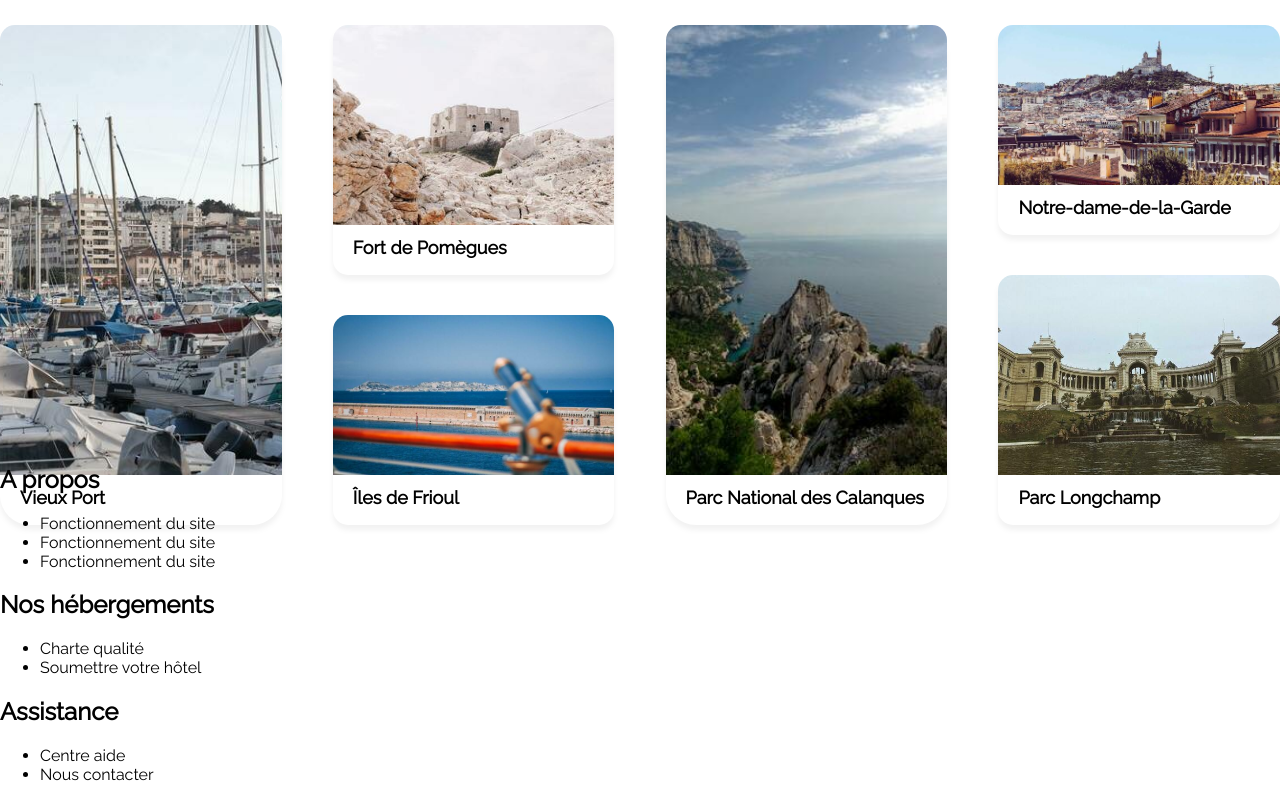
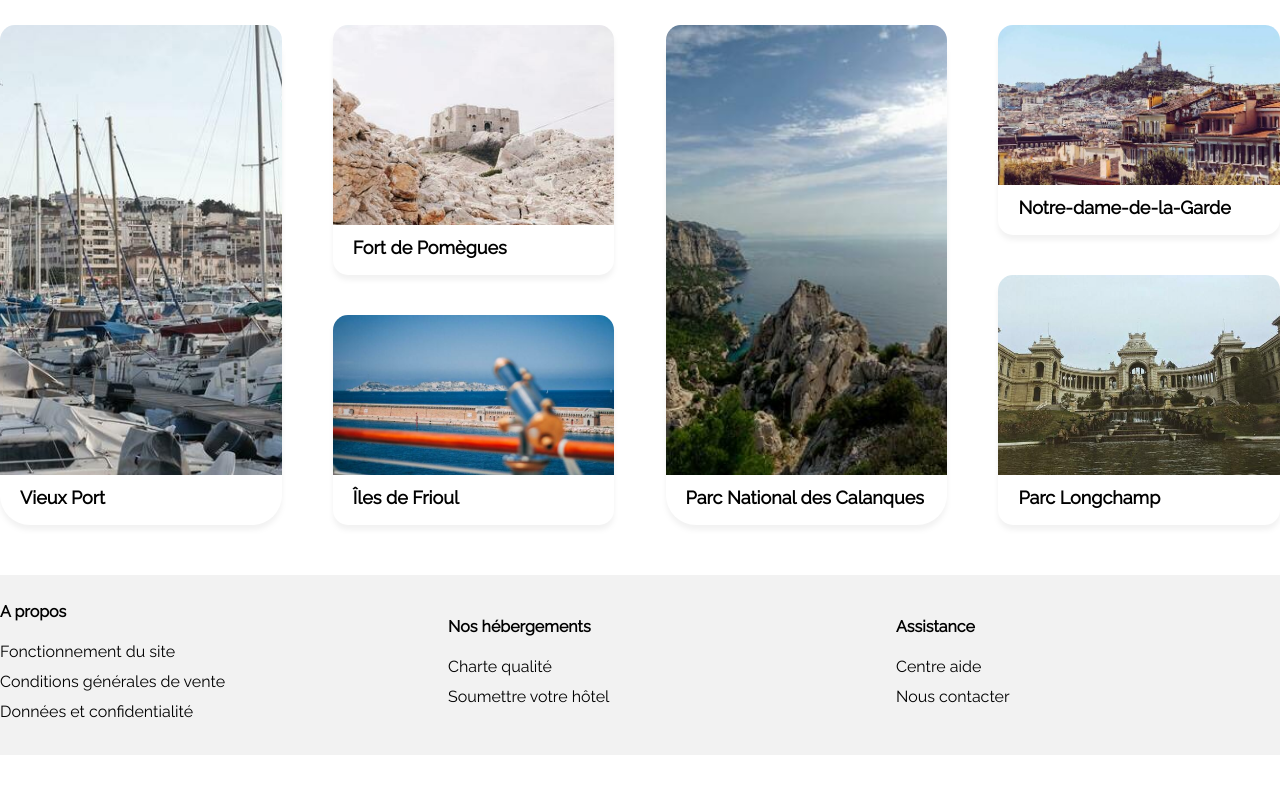
Before and after one commit to Celian-N/CelianNiclot_2_20112020, a website: page src/HTML/main.html in a window 1280 px wide. Shown: the part 1210-2010 px from the top of the page. After the commit the page ends 1965 px from the top, so only its background shows below. Drawn offline with Linux system fonts and the light colour scheme.

Commit message:
:sparkles: scss construction of footer

```diff
--- a/src/HTML/main.html
+++ b/src/HTML/main.html
@@ -268,27 +268,27 @@
 
     </section>
 
-    <footer>
-      <div>
-        <h2>A propos</h2>
+    <footer id="footer">
+      <div class="footer-list">
+        <p>A propos</p>
         <ul>
-          <li>Fonctionnement du site</li>
-          <li>Fonctionnement du site</li>
-          <li>Fonctionnement du site</li>
+          <li><a href="">Fonctionnement du site</a></li>
+          <li><a href="">Conditions générales de vente</a></li>
+          <li><a href="">Données et confidentialité</a></li>
         </ul>
       </div>
-      <div>
-        <h2>Nos hébergements</h2>
+      <div class="footer-list">
+        <p>Nos hébergements</p>
         <ul>
-          <li>Charte qualité</li>
-          <li>Soumettre votre hôtel</li>
+          <li><a href="">Charte qualité</a></li>
+          <li><a href="">Soumettre votre hôtel</a></li>
         </ul>
       </div>
-      <div>
-        <h2>Assistance</h2>
+      <div class="footer-list">
+        <p>Assistance</p>
         <ul>
-          <li>Centre aide</li>
-          <li>Nous contacter</li>
+          <li><a href="">Centre aide</a></li>
+          <li><a href="">Nous contacter</a></li>
         </ul>
       </div>
     </footer>
--- a/src/SCSS/component.scss
+++ b/src/SCSS/component.scss
@@ -330,3 +330,27 @@
     }
   }
 }
+
+/*----FOOTER----*/
+#footer {
+  display: flex;
+  flex-direction: row;
+  height: 180px;
+  width: 100vw;
+  margin-top: 130px;
+  background-color: $color-tertiary;
+  justify-content: space-between;
+  align-items: center;
+  & .footer-list {
+    width: 30vw;
+    & ul {
+      list-style-type: none;
+      align-items: flex-start;
+      padding-left: 0;
+      line-height: 30px;
+    }
+    & p {
+      font-weight: bolder;
+    }
+  }
+}
```
Also changed, not shown: src/CSS/main.css, 1 other file.
